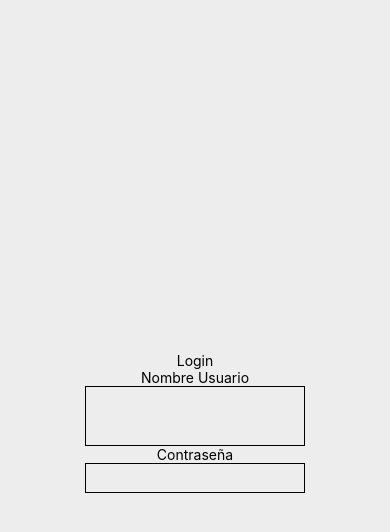
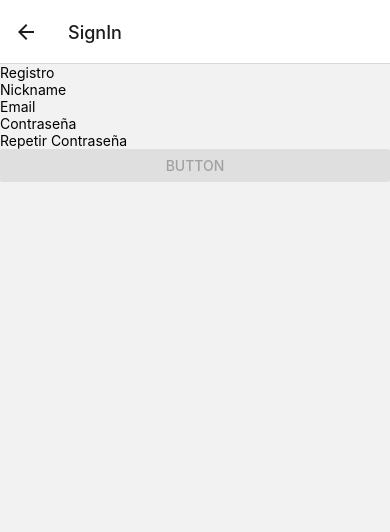
Before and after one commit to CristianMatias/urGameReviewClient, a React Native app: screen /SignIn in a window 390 px wide. Shown: the top 532 px of the page. Built offline with nearby package versions, Linux system fonts and the light colour scheme.

Commit message:
Añadido control de navegacion

```diff
--- /dev/null
+++ b/App.js
@@ -0,0 +1,24 @@
+import React from 'react';
+import { NavigationContainer } from '@react-navigation/native';
+import { createNativeStackNavigator } from '@react-navigation/native-stack';
+import SignIn from './src/components/signin/signin';
+import Login from './src/components/login/login';
+
+const Stack = createNativeStackNavigator();
+
+export default function App() {
+  return (
+    <NavigationContainer>
+      <Stack.Navigator>
+        <Stack.Screen
+          name="Login"
+          component={Login}
+        />
+        <Stack.Screen
+          name="SignIn"
+          component={SignIn}
+        />
+      </Stack.Navigator>
+    </NavigationContainer>
+  );
+};
--- a/App.tsx
+++ /dev/null
@@ -1,45 +0,0 @@
-import React from 'react';
-import { StyleSheet, Text, TextInput, View } from 'react-native';
-import prueba from './src/prueba';
-
-export default function App() {
-  return (
-    <View style={styles.container}>
-      <Text>Login</Text>
-
-      <Text>Nombre Usuario</Text>
-      <TextInput
-      style={{
-        height: 60,
-        borderColor: '#000000',
-        borderWidth:1
-      }}
-
-
-       />
-    <Text>Contraseña</Text>
-
-
-     <TextInput
-
-      style={{
-        height:30,
-        borderColor: '#000000',
-        borderWidth:1
-
-      }}
-        secureTextEntry={true}
-     />
-
-    </View>
-  );
-}
-
-const styles = StyleSheet.create({
-  container: {
-    flex: 1,
-    backgroundColor: '#EEEDED',
-    alignItems: 'center',
-    justifyContent: 'center',
-  },
-});
--- a/package.json
+++ b/package.json
@@ -8,6 +8,8 @@
     "eject": "expo eject"
   },
   "dependencies": {
+    "@react-navigation/native": "^6.0.6",
+    "@react-navigation/native-stack": "^6.2.5",
     "axios": "^0.24.0",
     "expo": "~43.0.0",
     "expo-status-bar": "~1.1.0",
@@ -16,6 +18,8 @@
     "react-native": "^0.66.1",
     "react-native-custom-header": "^1.0.0",
     "react-native-linear-gradient": "^2.5.6",
+    "react-native-safe-area-context": "3.3.2",
+    "react-native-screens": "~3.8.0",
     "react-native-svg": "^12.1.1",
     "react-native-web": "0.17.1"
   },
--- a/src/components/login/login.tsx
+++ b/src/components/login/login.tsx
@@ -0,0 +1,46 @@
+import React from 'react';
+import { StyleSheet, Text, TextInput, View } from 'react-native';
+
+export default function Login({navigation}) {
+  return (
+    <View style={styles.container}>
+      <Text>Login</Text>
+
+      <Text>Nombre Usuario</Text>
+      <TextInput
+      style={{
+        height: 60,
+        borderColor: '#000000',
+        borderWidth:1
+      }}
+
+
+       />
+    <Text>Contraseña</Text>
+
+
+     <TextInput
+
+      style={{
+        height:30,
+        borderColor: '#000000',
+        borderWidth:1
+
+      }}
+        secureTextEntry={true}
+     />
+
+     <Text style={{color: 'blue'}} onPress={() => navigation.push('SignIn')}>¿No tienes cuenta? Regístrate</Text>
+
+    </View>
+  );
+}
+
+const styles = StyleSheet.create({
+  container: {
+    flex: 1,
+    backgroundColor: '#EEEDED',
+    alignItems: 'center',
+    justifyContent: 'center',
+  },
+});
--- a/src/components/signin/signin.tsx
+++ b/src/components/signin/signin.tsx
@@ -2,7 +2,7 @@ import { StatusBar } from 'expo-status-bar';
 import React from 'react';
 import { StyleSheet, Text, View, TextInput, Button } from 'react-native';
 
-export default function App() {
+export default function SignIn() {
     return (
       <View>
          <Text>Registro</Text>
--- a/tsconfig.json
+++ b/tsconfig.json
@@ -1,6 +1,4 @@
 {
-  "extends": "expo/tsconfig.base",
-  "compilerOptions": {
-    "strict": true
-  }
+  "compilerOptions": {},
+  "extends": "expo/tsconfig.base"
 }
```
Also changed, not shown: src/prueba.tsx (deleted, +0 -21 lines), 1 other file (tests, documents, lock files or other folders).
